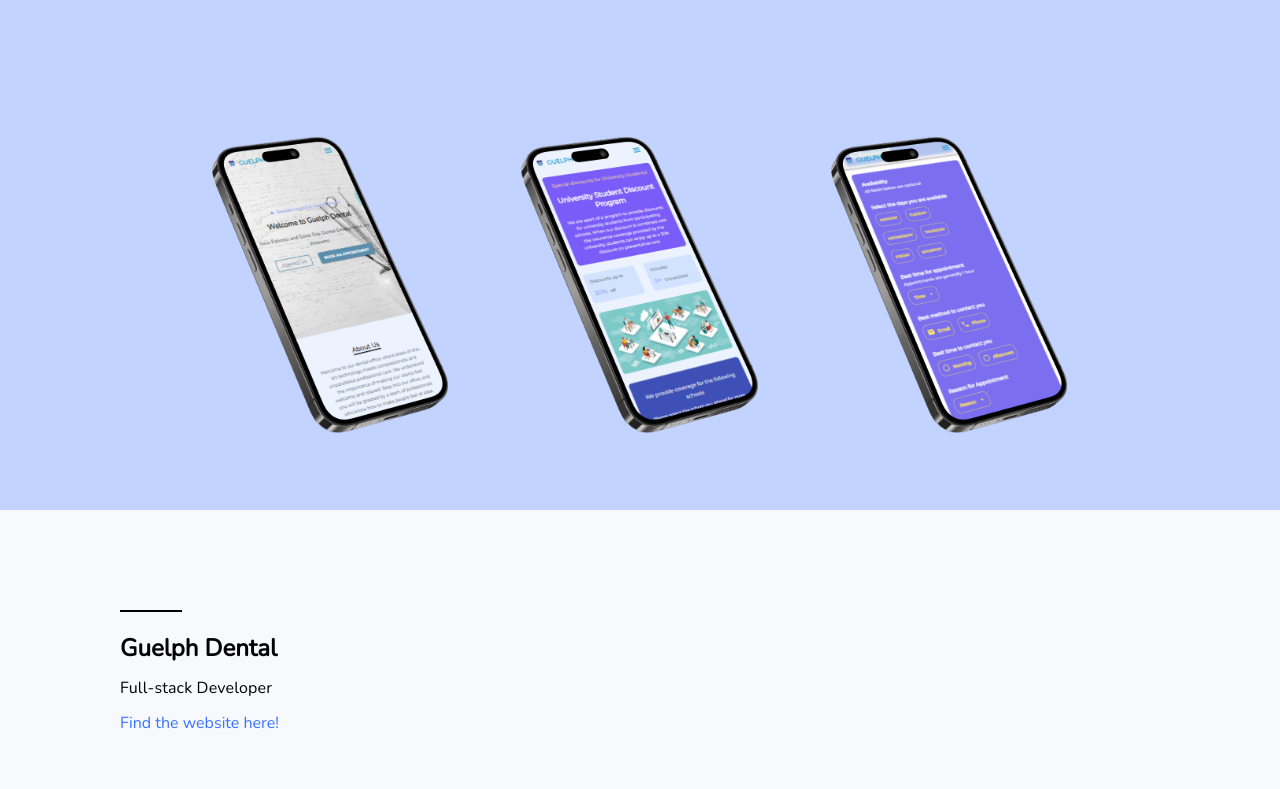
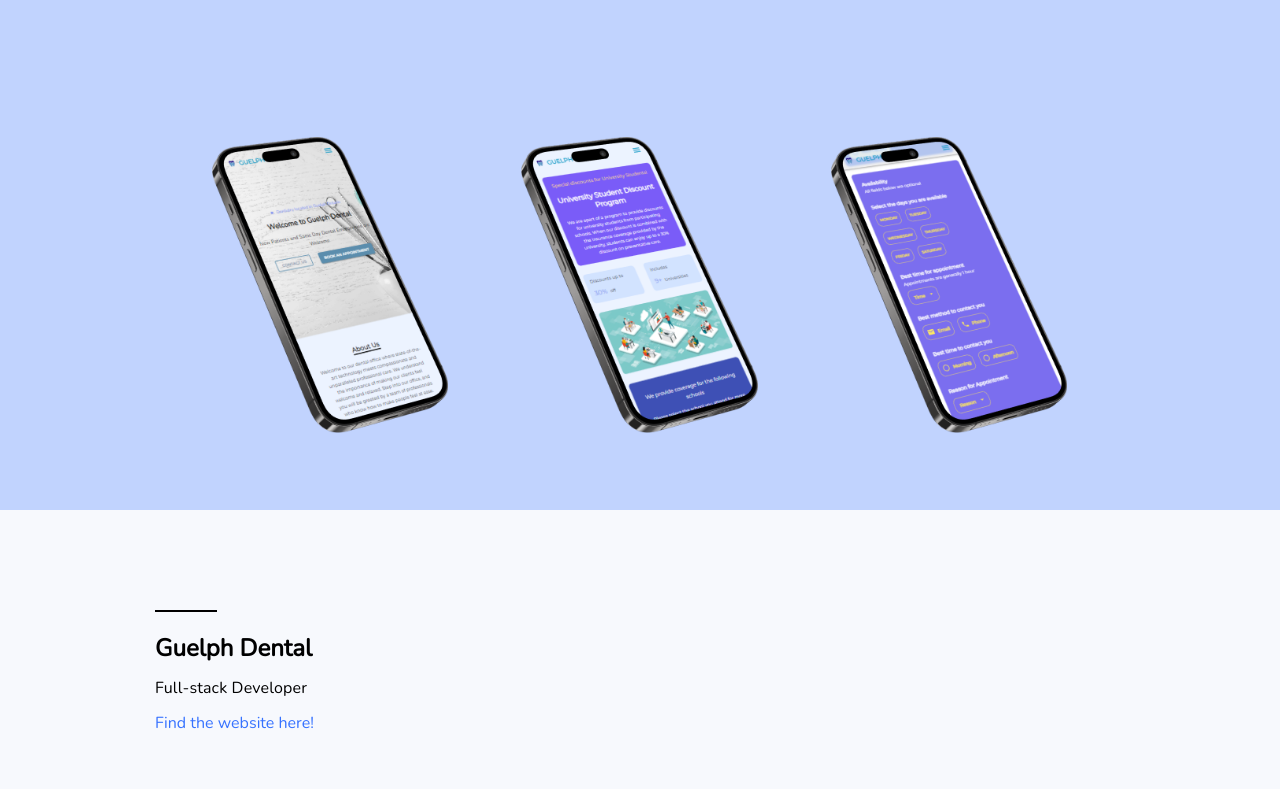
Before and after one commit to brandenphan/Portfolio-v2, a React (Create React App) app: page /GuelphDental in a window 1280 px wide. Shown: the top 789 px of the page. Built offline with nearby package versions, Linux system fonts and the light colour scheme.

Commit message:
testing new margins on work pages

```diff
--- a/src/Pages/Work/GuelphDental.js
+++ b/src/Pages/Work/GuelphDental.js
@@ -35,7 +35,7 @@
                 }
             </div>
 
-            <Grid container sx={{marginLeft: width > 1400 ? "150px" : width > 1100 ? "120px" : width > 900 ? "100px" : width > 700 ? "70px" : "40px", marginTop: width > 700 ? "100px" : "80px", display: "flex", flexDirection: "column"}}>
+            <Grid container sx={{paddingLeft: "35px", paddingRight: "35px", marginLeft: width > 1400 ? "150px" : width > 1100 ? "120px" : width > 900 ? "100px" : width > 700 ? "70px" : "", marginTop: width > 700 ? "100px" : "80px", display: "flex", flexDirection: "column"}}>
                 <div style={{border: "1px solid black", marginBottom: "20px", width: "60px"}} />
                 <Typography variant="h5" sx={{fontFamily: "Nunito", fontWeight: "bold"}}>
                     Guelph Dental
--- a/src/Pages/Work/Lotus.js
+++ b/src/Pages/Work/Lotus.js
@@ -25,7 +25,7 @@
                 }
             </div>
 
-            <Grid container sx={{marginLeft: width > 1400 ? "150px" : width > 1100 ? "120px" : width > 900 ? "100px" : width > 700 ? "70px" : "40px", marginTop: width > 700 ? "100px" : "80px", display: "flex", flexDirection: "column"}}>
+            <Grid container sx={{paddingLeft: "35px", paddingRight: "35px", marginLeft: width > 1400 ? "150px" : width > 1100 ? "120px" : width > 900 ? "100px" : width > 700 ? "70px" : "", marginTop: width > 700 ? "100px" : "80px", display: "flex", flexDirection: "column"}}>
                 <div style={{border: "1px solid black", marginBottom: "20px", width: "60px"}} />
                 <Typography variant="h5" sx={{fontFamily: "Nunito", fontWeight: "bold"}}>
                     Lotus
--- a/src/Pages/Work/cutsbyjz.js
+++ b/src/Pages/Work/cutsbyjz.js
@@ -33,7 +33,7 @@
                 }
             </div>
 
-            <Grid container sx={{marginLeft: width > 1400 ? "150px" : width > 1100 ? "120px" : width > 900 ? "100px" : width > 700 ? "70px" : "40px", marginTop: width > 700 ? "100px" : "80px", display: "flex", flexDirection: "column"}}>
+            <Grid container sx={{paddingLeft: "35px", paddingRight: "35px", marginLeft: width > 1400 ? "150px" : width > 1100 ? "120px" : width > 900 ? "100px" : width > 700 ? "70px" : "", marginTop: width > 700 ? "100px" : "80px", display: "flex", flexDirection: "column"}}>
                 <div style={{border: "1px solid black", marginBottom: "20px", width: "60px"}} />
                 <Typography variant="h5" sx={{fontFamily: "Nunito", fontWeight: "bold"}}>
                     Cutsbyjz
```
